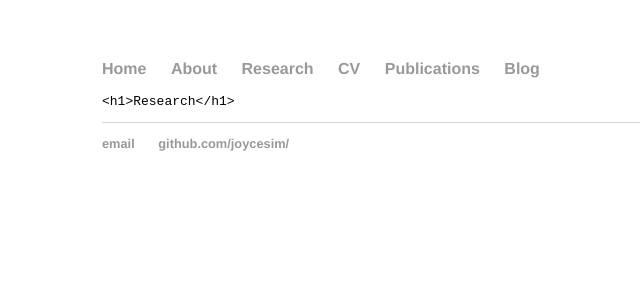
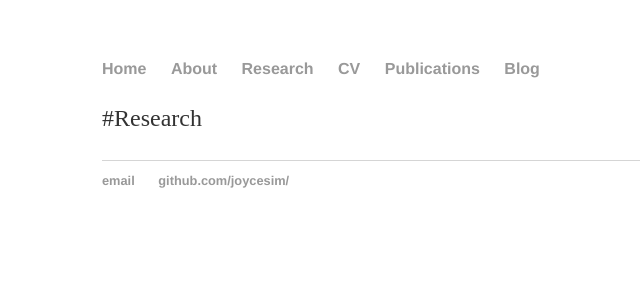
Before and after one commit to joycesim/joycesim.github.io, a Jekyll site: the page built from research/index.md, in a window 1280 px wide. Shown: the top 300 px of the page, without its empty margins (90-730 px from the left). Built offline with Jekyll 4.4.1, drawn with Linux system fonts in a browser that asks for light colours.

Commit message:
Update index.md

```diff
--- a/research/index.md
+++ b/research/index.md
@@ -2,4 +2,4 @@
 layout: default
 title: Research
 ---
-	<h1>{{ page.title }}</h1>
+#{{ page.title }}
```
